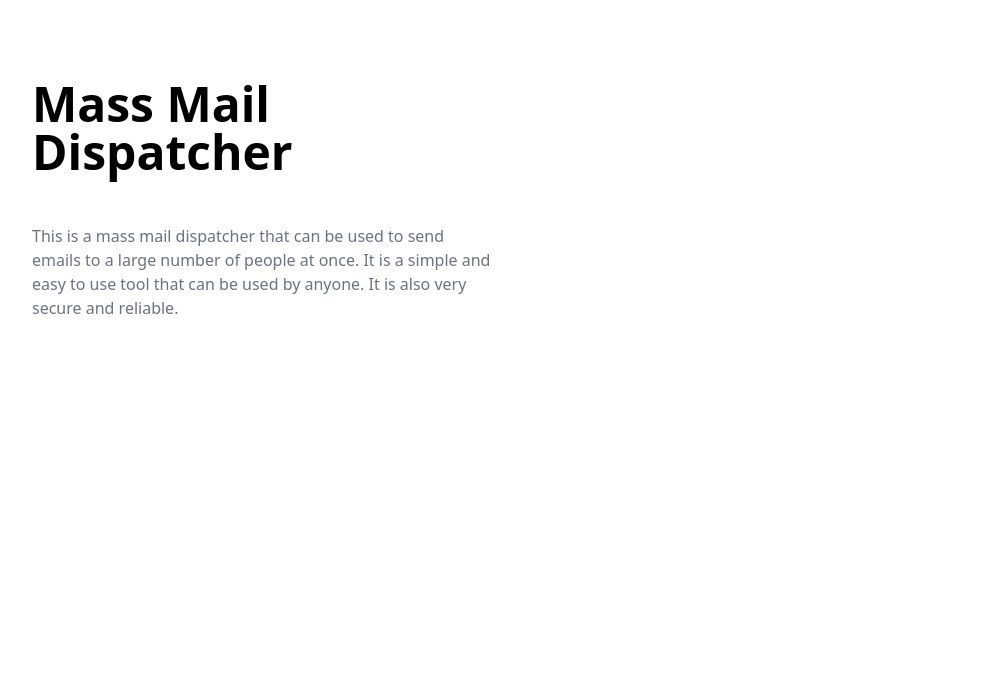
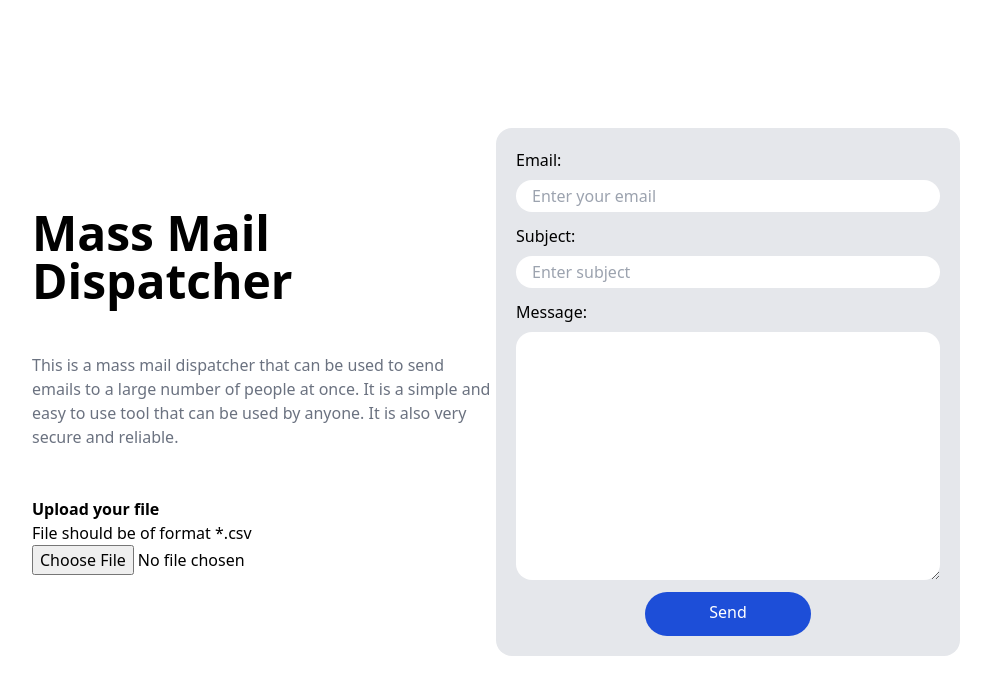
Before and after one commit to akshayrathod205/Mass-Mail-Dispatcher, a website: page src/index.html in a window 1280 px wide. Shown: the whole page, without its empty margins (144-1135 px from the left). Drawn offline with Linux system fonts and the light colour scheme.

Commit message:
updated files

```diff
--- a/src/index.html
+++ b/src/index.html
@@ -10,8 +10,8 @@
 </head>
 
 <body>
-    <div class="container items-center px-6 mx-auto mt-10 space-y-0 md:space-y-0 md:flex-row md:mt-20">
-        <div class="flex flex-col mb-32 space-y-12 md:w-1/2">
+    <div class="container flex flex-col-reverse items-center px-6 mx-auto mt-32 space-y-0 md:space-y-0 md:flex-row">
+        <div class="flex flex-col space-y-12 md:w-1/2">
             <h1 class="max-w-lg text-4xl font-bold text-center md:text-5xl md:text-left">
                 Mass Mail Dispatcher
             </h1>
@@ -19,6 +19,40 @@
                 This is a mass mail dispatcher that can be used to send emails to a large number of people at once.
                 It is a simple and easy to use tool that can be used by anyone. It is also very secure and reliable.
             </p>
+            <form class="upload-form">
+                <span class="font-bold">Upload your file</span>
+                <p class="form-paragraph">
+                    File should be of format *.csv
+                </p>
+                <label for="upload-file-input" class="upload-drop-container">
+                    <input type="file" accept=".csv" required="" id="upload-file-input" name="upload-file-input">
+                </label>
+            </form>
+        </div>
+
+        <div class="bg-gray-200 rounded-2xl relative p-5 mt-32 md:w-1/2">
+            <form class="">
+                <div class="container flex flex-col space-y-2 pb-3">
+                    <label for="emails">Email:</label>
+                    <input type="email" id="email" name="email" placeholder="Enter your email" required=""
+                        class="flex-1 py-1 px-4 rounded-2xl focus:outline-none" />
+                </div>
+                <div class="container flex flex-col space-y-2 pb-3">
+                    <label for="subject-lbl">Subject:</label>
+                    <input type="text" id="subject" name="subject" placeholder="Enter subject" required=""
+                        class="flex-1 py-1 px-4 rounded-2xl focus:outline-none" />
+                </div>
+                <div class="container flex flex-col space-y-2 pb-3">
+                    <label for="emails">Message:</label>
+                    <textarea id="message" name="message" cols="30" rows="10" required=""
+                        class="flex-1 py-1 px-4 rounded-2xl focus:outline-none"></textarea>
+                </div>
+                <div class="text-center">
+                    <button class="p-3 px-16 pt-2 bg-blue-700 text-white rounded-full">
+                        Send
+                    </button>
+                </div>
+            </form>
         </div>
     </div>
 
```
Also changed, not shown: css/main.css.
